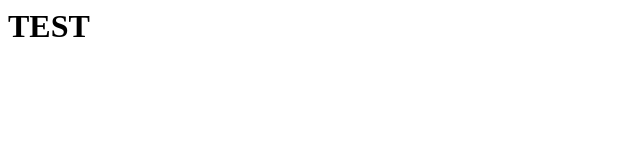
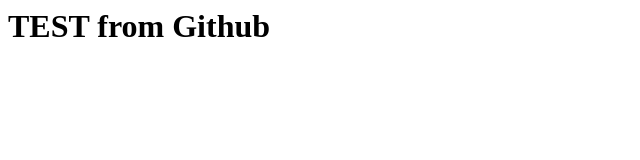
Before and after one commit to kodestarter/connect-webclient, a plain HTML site: page index.html in a window 1280 px wide. Shown: the whole page, without its empty margins (0-640 px from the left). Drawn offline with Linux system fonts and the light colour scheme.

Commit message:
Travis CI test

```diff
--- a/index.html
+++ b/index.html
@@ -1,6 +1,6 @@
 <html>
 <head></head>
 <body>
-<h1> TEST </h1>
+<h1> TEST from Github </h1>
 </body>
 </html>
```
